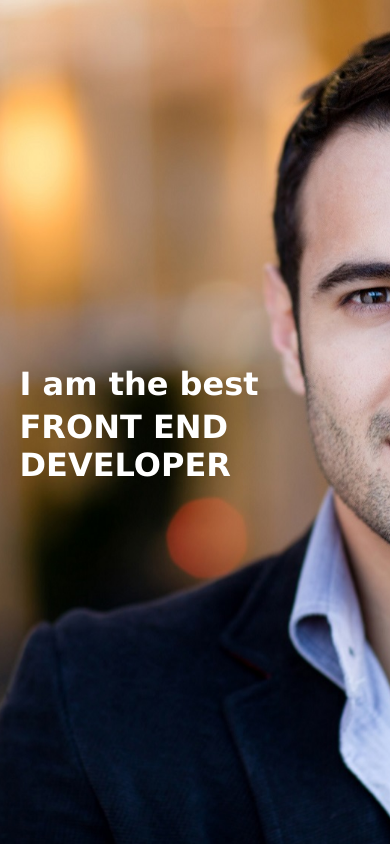
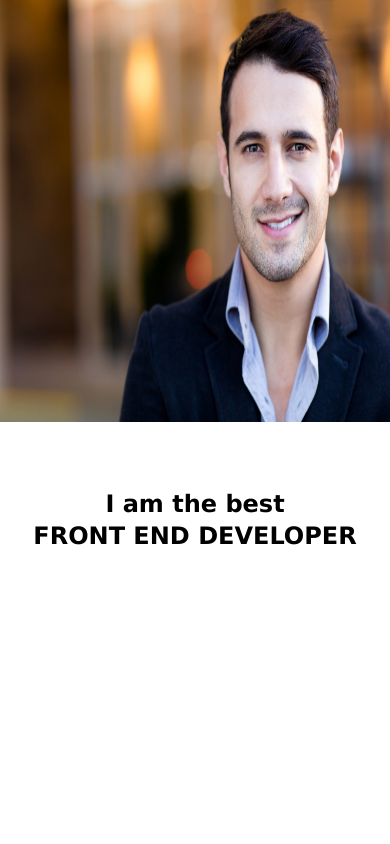
Before and after one commit to agatakk/agatakk.github.io, a plain HTML site: page warsztat/RWD/index.html in a window 390 px wide. Drawn offline with Linux system fonts and the light colour scheme.

Commit message:
Dodano czesc rwd do przedzialu min 991px

```diff
--- a/warsztat/RWD/css/responsive.css
+++ b/warsztat/RWD/css/responsive.css
@@ -1,20 +1,40 @@
-@media (min-width: 993px) and (max-width:1170px) {
+@media (min-width: 992px) and (max-width:1170px) {
     header {
         background-image: url(../img/man-2.jpg);
         height: 70vh;
         justify-content: flex-end;
         align-items: baseline;
-        background-position: center;
-        background-position: 100% 70%;
+        background-position: top;
+
+    }
+
+    h1 {
+        align-self: center;
+        margin-right: 3%;
     }
 
 }
 
-@media (max-width: 992px) {
+@media (max-width: 991px) {
+    /*
+    .container{
+        height: 100vh;
+    }
+*/
     header {
         height: 100vh;
-        background-size: cover;
+        background-size: 100% 50vh;
         background-position: top;
+        justify-content: center;
 
     }
+
+    h1 {
+        color: black;
+        text-align: center;
+        font-size: 1.5em;
+        margin-top: 25vh;
+
+    }
+
 }
--- a/warsztat/RWD/index.html
+++ b/warsztat/RWD/index.html
@@ -3,19 +3,23 @@
 
 <head>
     <meta charset="UTF-8">
+    <meta name="viewport" content="width=device-width, initial-scale=1.0">
     <title>RWD</title>
     <link rel="stylesheet" href="css/style.css">
     <link rel="stylesheet" href="css/responsive.css">
+    <link rel="stylesheet" href="">
 
 
 </head>
 
 <body>
-    <header>
+    <div class="container">
+        <header>
 
-        <h1><span>I am the best </span> <br>FRONT END DEVELOPER</h1>
+            <h1><span>I am the best </span> <br>FRONT END DEVELOPER</h1>
 
-    </header>
+        </header>
+    </div>
 </body>
 
 </html>
```
Also changed, not shown: warsztat/RWD/img/man-1-2.jpg (deleted).
